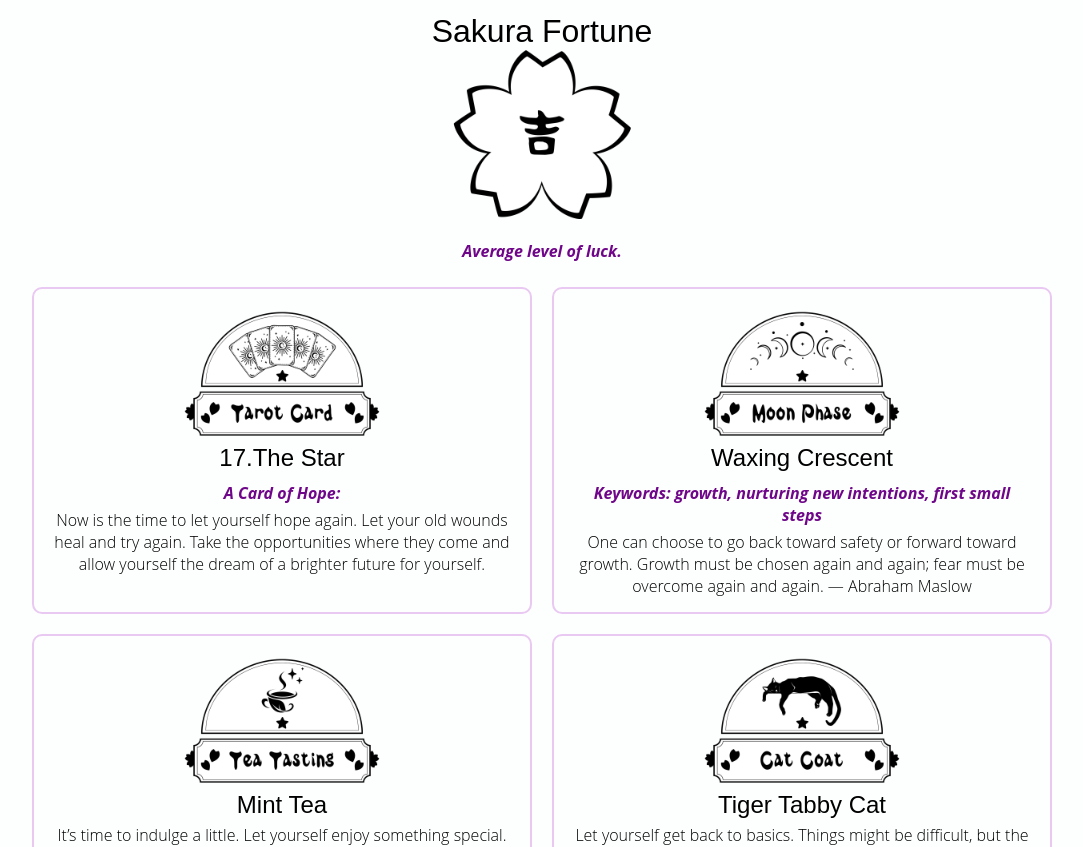
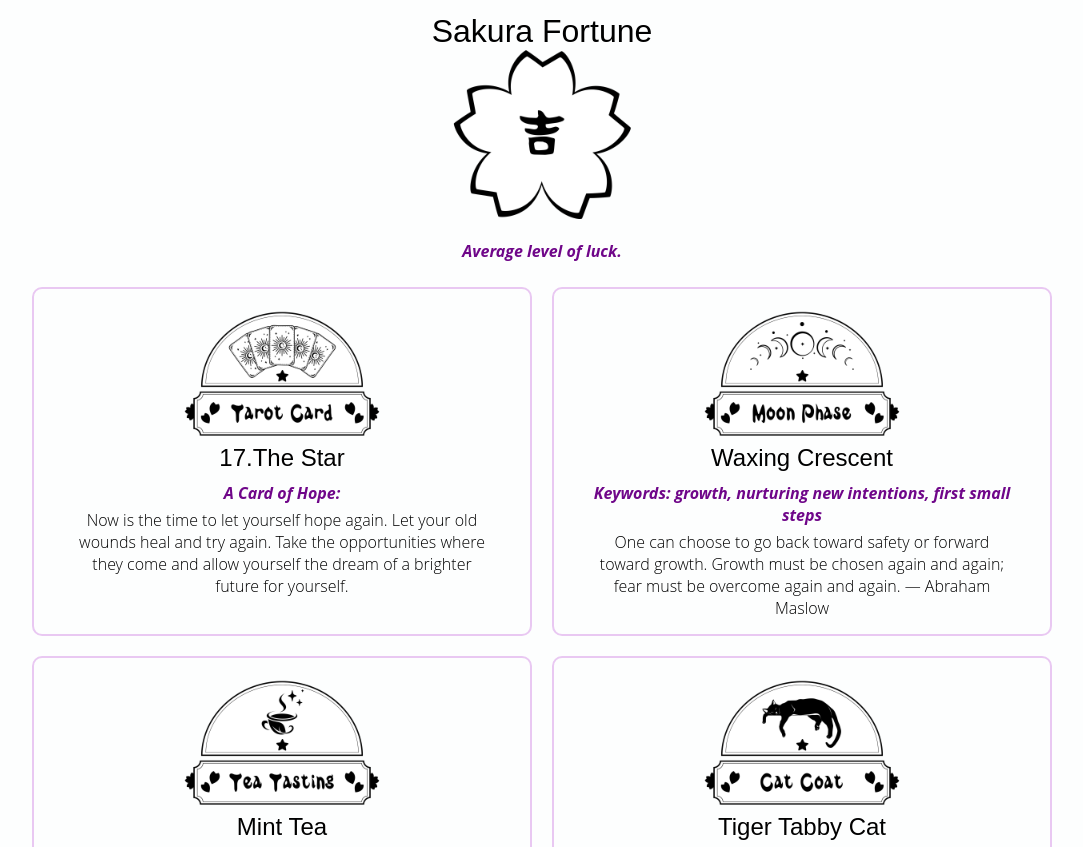
Before and after one commit to pand3m1x/SaikaFortunes, a React (Vite) app: page /sakurafortune in a window 1280 px wide. Shown: the top 847 px of the page, without its empty margins (98-1181 px from the left). Built offline with nearby package versions, Linux system fonts and the light colour scheme; a web font is replaced by a local one.

Commit message:
added logic for saveFortune, added to Sakura Fortune, button works

```diff
--- a/package.json
+++ b/package.json
@@ -10,6 +10,7 @@
     "preview": "vite preview"
   },
   "dependencies": {
+    "html-to-image": "^1.11.13",
     "react": "^19.2.7",
     "react-dom": "^19.2.7",
     "react-router-dom": "^7.18.1"
--- a/src/hooks/saveFortune.js
+++ b/src/hooks/saveFortune.js
@@ -8,10 +8,10 @@ function useSaveFortune( filename= "your-fortune") {
 
     if (!fortuneRef.current) return;
 
-    toJpeg(fortuneRef.current, { quality: 0.95, backgroundColor: "#ffffff" })
-    .then((dataUrk) => {
+    toJpeg(fortuneRef.current, { quality: 0.95, backgroundColor: "white" })
+    .then((dataUrl) => {
       const link = document.createElement("a");
-      link.download = '${filename}.jpeg';
+      link.download = `${filename}.jpeg`;
       link.href = dataUrl;
       link.click();
 
--- a/src/index.css
+++ b/src/index.css
@@ -35,7 +35,14 @@ button{
   cursor: pointer;
 }
 
-
+.fortunes{
+  display: flex;
+  flex-direction: column;
+  align-items: center;
+  justify-content: center;
+  text-align: center;
+  padding: 0 16px;
+}
 .fortune-container{
   display: flex;
   flex-direction: column;
--- a/src/pages/sakuraFortune.jsx
+++ b/src/pages/sakuraFortune.jsx
@@ -4,10 +4,14 @@ import MoonPhase from "../components/MoonPhase";
 import TarotCard from "../components/TarotCard";
 import TeaFlavor from "../components/TeaFlavor";
 
+import useSaveFortune from "../hooks/saveFortune.js";
+
 function SakuraFortune() {
+  const { fortuneRef, saveFortune } = useSaveFortune("sakura-fortune");
+
   return (
-  <>
-    <div className="fortune-container" >
+  <div className="fortunes">
+    <div className="fortune-container" ref={fortuneRef}>
       <div className="main-fortune" >
         <h1>Sakura Fortune</h1>
         <img src={blessSakura} alt="Sakura shape with the kanji for average luck." />
@@ -27,9 +31,9 @@ function SakuraFortune() {
             <CatMarking></CatMarking>
           </div>
         </div>
-        <button>save fortune</button>
     </div>
-  </>
+        <button onClick={saveFortune}>save fortune</button>
+  </div>
   );
 }
 
```
Also changed, not shown: 1 other file (tests, documents, lock files or other folders).
